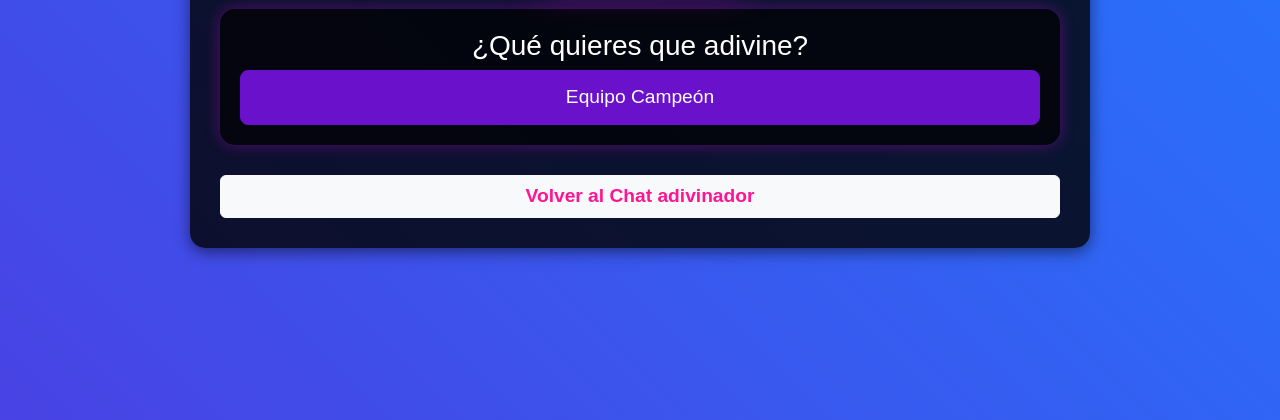
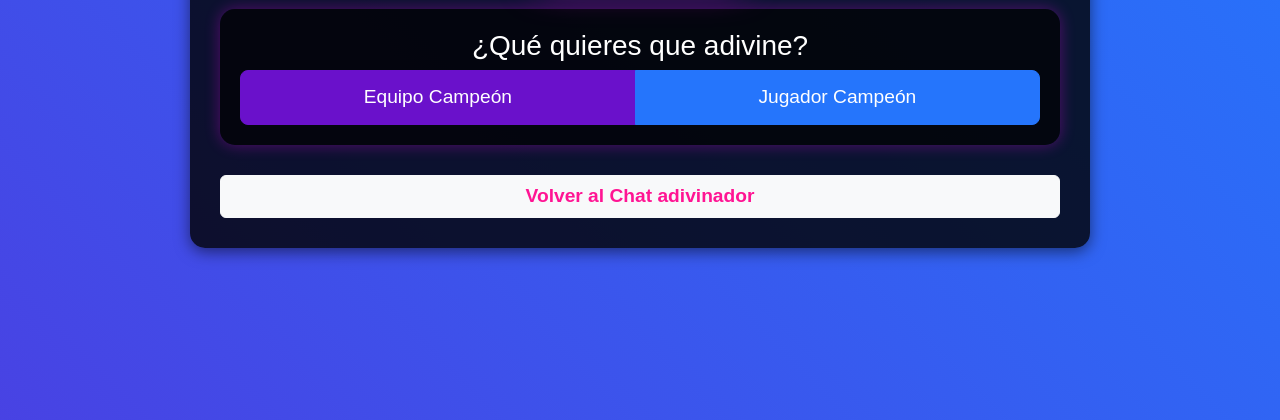
Before and after one commit to EveraldoSay/AgenteAdivinador, a Flask app: page /akinator in a window 1280 px wide. Shown: the part 335-755 px from the top of the page. Run offline with Flask 3, Linux system fonts and the light colour scheme.

Commit message:
Update akinator.html

```diff
--- a/web/templates/akinator.html
+++ b/web/templates/akinator.html
@@ -144,7 +144,7 @@
             <h3>¿Qué quieres que adivine?</h3>
             <div class="btn-group w-100">
                 <button class="btn btn-primary btn-lg" id="mode-equipo">Equipo Campeón</button>
-                <!-- <button class="btn btn-success btn-lg" id="mode-jugador">Jugador Campeón</button> -->
+                <button class="btn btn-success btn-lg" id="mode-jugador">Jugador Campeón</button>
             </div>
         </div>
 
```
